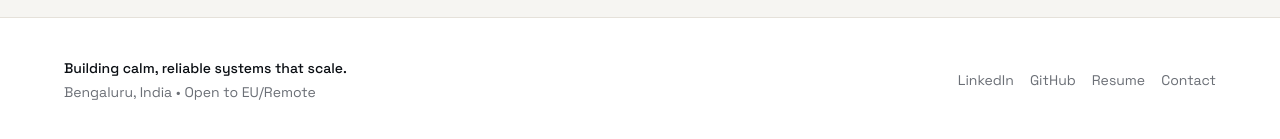
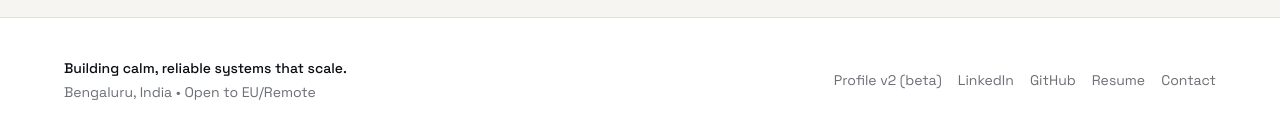
Before and after one commit to shashankshekhar2909/shashank-profile-updated, a Next.js app: page /contact in a window 1280 px wide. Shown: the part 783-922 px from the top of the page. Built offline with nearby package versions, Linux system fonts and the light colour scheme.

Commit message:
Add profile v2 beta links

```diff
--- a/app/page.tsx
+++ b/app/page.tsx
@@ -25,6 +25,9 @@ export default async function HomePage() {
             <Button href="/resume" variant="secondary">
               View resume
             </Button>
+            <Link href={site.links.v2} className="btn-secondary">
+              Profile v2 (beta)
+            </Link>
             <Link href={site.links.linkedin} className="btn-secondary">
               LinkedIn
             </Link>
--- a/components/Footer.tsx
+++ b/components/Footer.tsx
@@ -10,6 +10,9 @@ export default function Footer() {
           <p className="mt-1">{site.location}</p>
         </div>
         <div className="flex flex-wrap items-center gap-4">
+          <Link href={site.links.v2} className="link-hover">
+            Profile v2 (beta)
+          </Link>
           <Link href={site.links.linkedin} className="link-hover">
             LinkedIn
           </Link>
--- a/content/site.json
+++ b/content/site.json
@@ -10,7 +10,8 @@
   "links": {
     "linkedin": "https://linkedin.com/in/shashankshekhar2k15",
     "github": "https://github.com/shashankshekhar2909",
-    "resume": "/resume-shashank-shekhar.pdf"
+    "resume": "/resume-shashank-shekhar.pdf",
+    "v2": "https://me.buildwithshashank.com/"
   },
   "proofBar": [
     "8+ years experience",
```
